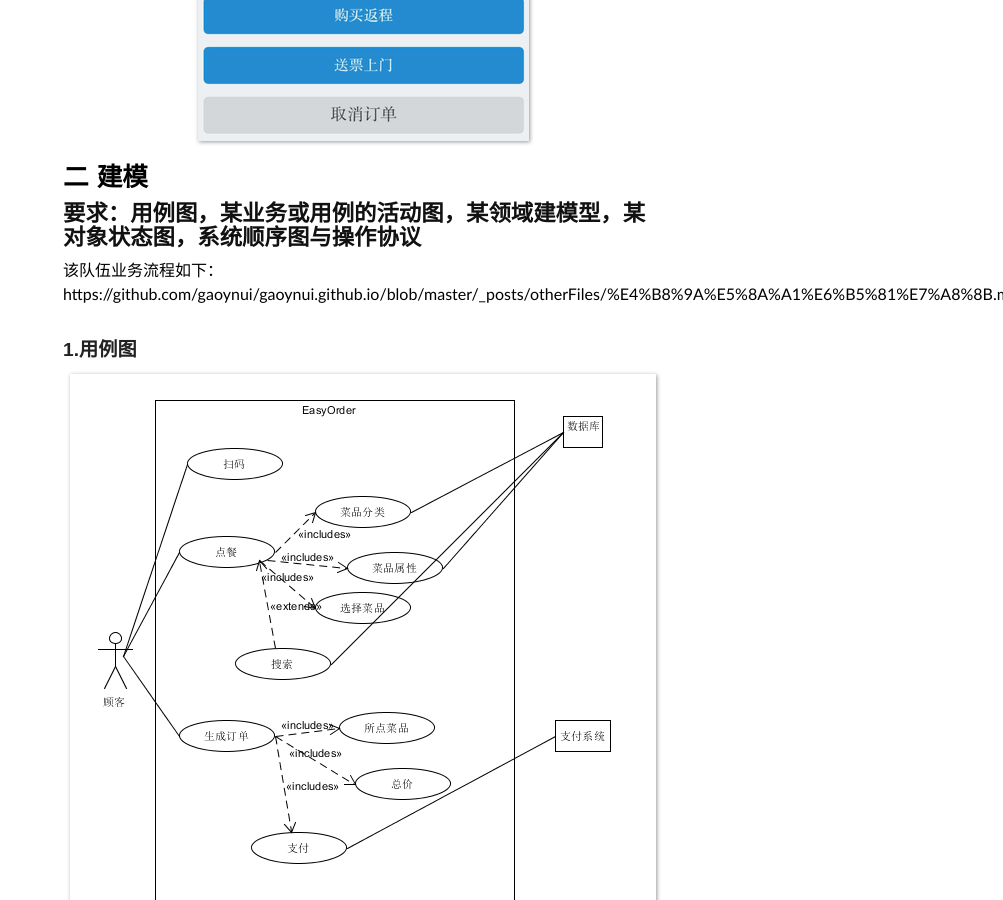
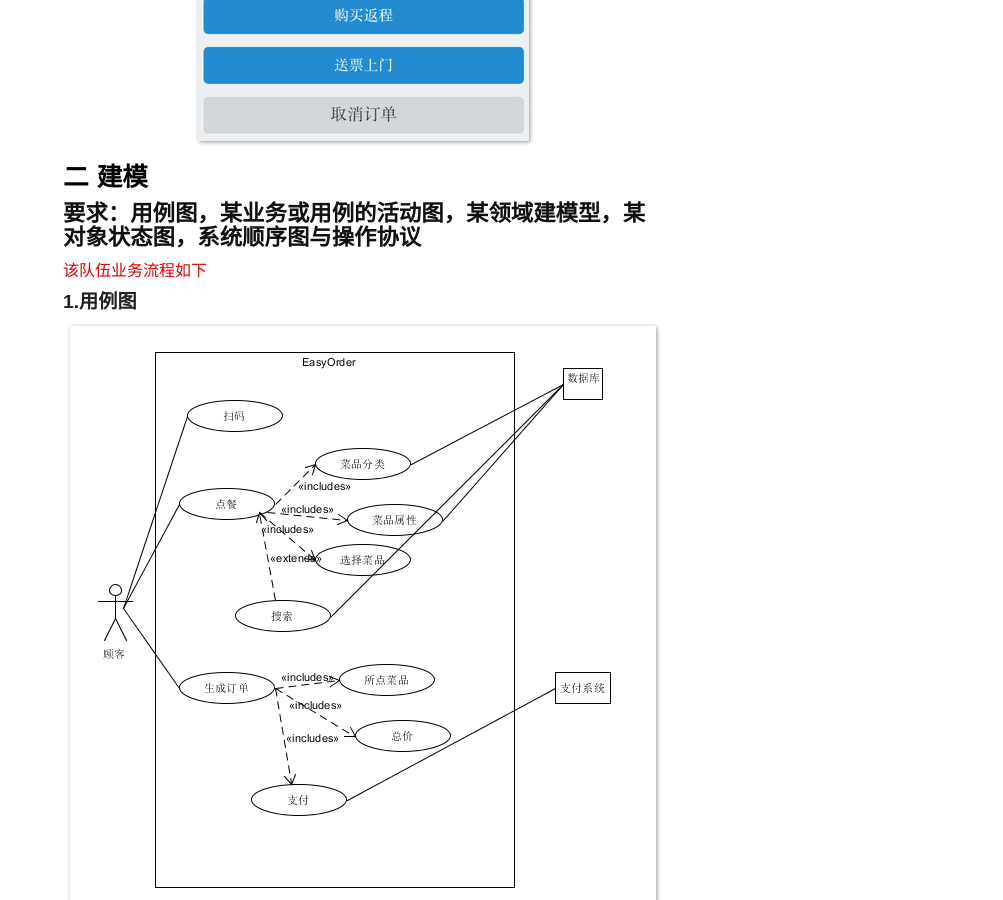
Before and after one commit to gaoynui/gaoynui.github.io, a Jekyll site: the page built from _posts/2018-05-11-hw7.md, in a window 1280 px wide and 900 px high, scrolled down 3623 px. Shown: the whole window, without its empty margins (277-1280 px from the left). Built offline with Jekyll 4.4.1, drawn with Linux system fonts in a browser that asks for light colours.

Commit message:
Update 2018-05-11-hw7.md

```diff
--- a/_posts/2018-05-11-hw7.md
+++ b/_posts/2018-05-11-hw7.md
@@ -31,8 +31,7 @@ tags: 博客
 ![](https://github.com/gaoynui/gaoynui.github.io/blob/master/_posts/pictures/Rail12306_buyTickets/chargeOrder.png?raw=true)
 # 二 建模
 ## 要求：用例图，某业务或用例的活动图，某领域建模型，某对象状态图，系统顺序图与操作协议
-该队伍业务流程如下：
-https://github.com/gaoynui/gaoynui.github.io/blob/master/_posts/otherFiles/%E4%B8%9A%E5%8A%A1%E6%B5%81%E7%A8%8B.md
+ [该队伍业务流程如下](https://github.com/gaoynui/gaoynui.github.io/blob/master/_posts/otherFiles/%E4%B8%9A%E5%8A%A1%E6%B5%81%E7%A8%8B.md)
 ### 1.用例图
 ![](https://github.com/gaoynui/gaoynui.github.io/blob/master/_posts/pictures/EasyOrder/useCaseDiagram.PNG?raw=true)
 ### 2.活动图
```
